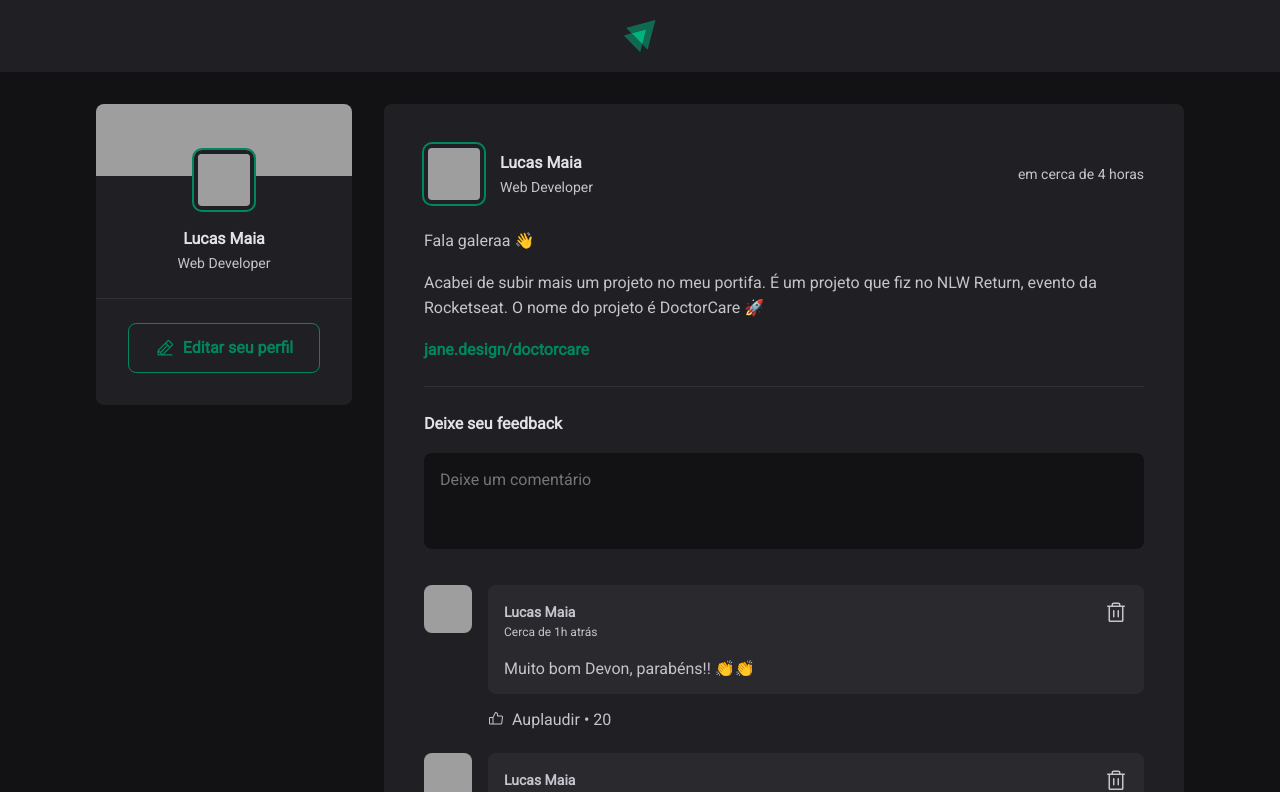
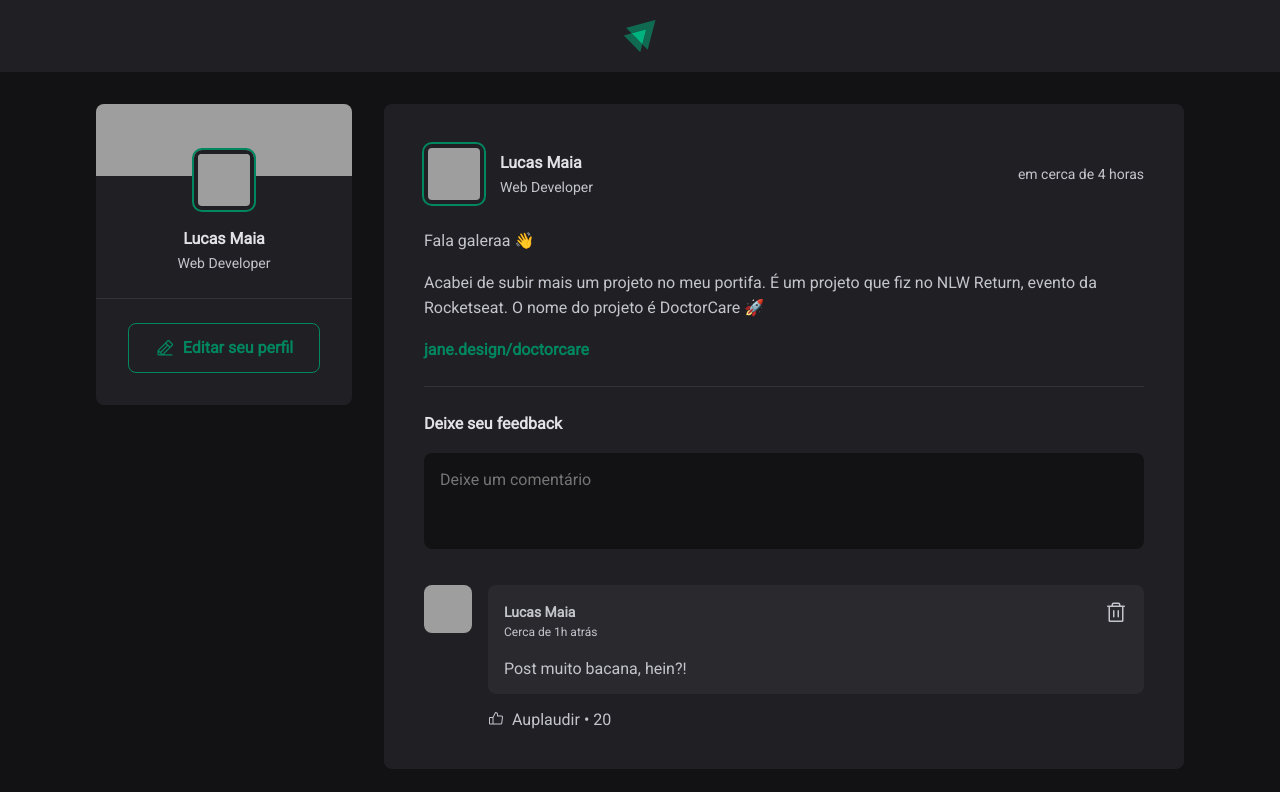
Before and after one commit to lucaskmpz/social-network, a React (Vite) app: page / in a window 1280 px wide. Shown: the top 792 px of the page. Built offline with nearby package versions, Linux system fonts and the light colour scheme; grey boxes are pictures that could not be loaded.

Commit message:
feat delete comment

```diff
--- a/src/App.jsx
+++ b/src/App.jsx
@@ -56,6 +56,7 @@
           {posts.map((post) => {
             return (
               <Post
+                key={post.id}
                 author={post.author}
                 content={post.content}
                 publishedAt={post.publishedAt}
--- a/src/components/Comment.jsx
+++ b/src/components/Comment.jsx
@@ -2,7 +2,11 @@
 import { Avatar } from "./Avatar";
 import styles from "./Comment.module.css";
 
-export function Comment() {
+export function Comment({ content, onDeleteComment }) {
+  function handleDeleteComment() {
+    onDeleteComment(content);
+  }
+
   return (
     <div className={styles.comment}>
       <Avatar hasBorder={false} src="https://github.com/lucaskmpz.png" />
@@ -20,12 +24,12 @@
               </time>
             </div>
 
-            <button title="Deletar comentário">
+            <button onClick={handleDeleteComment} title="Deletar comentário">
               <Trash size={24} />
             </button>
           </header>
 
-          <p>Muito bom Devon, parabéns!! 👏👏</p>
+          <p>{content}</p>
         </div>
 
         <footer>
--- a/src/components/Post.jsx
+++ b/src/components/Post.jsx
@@ -5,8 +5,13 @@
 import { Comment } from "./Comment";
 
 import styles from "./Post.module.css";
+import { useState } from "react";
 
 export function Post({ author, publishedAt, content }) {
+  const [comments, setComments] = useState(["Post muito bacana, hein?!"]);
+
+  const [newCommentText, setNewCommentText] = useState("");
+
   const publishedDateFormatted = format(
     publishedAt,
     "d 'de' LLLL 'às' HH:mm'h'",
@@ -19,6 +24,25 @@
     locale: ptBR,
     addSuffix: true,
   });
+
+  function handleCreateNewComment() {
+    event.preventDefault();
+
+    setComments([...comments, newCommentText]);
+    setNewCommentText("");
+  }
+
+  function handleNewCommentChange() {
+    setNewCommentText(event.target.value);
+  }
+
+  function deleteComment(commentToDelete) {
+    const commentsWithoutDeletedOne = comments.filter((comment) => {
+      return comment !== commentToDelete;
+    });
+
+    setComments(commentsWithoutDeletedOne);
+  }
 
   return (
     <article className={styles.post}>
@@ -42,10 +66,10 @@
       <div className={styles.content}>
         {content.map((line) => {
           if (line.type === "paragraph") {
-            return <p>{line.content}</p>;
+            return <p key={line.content}>{line.content}</p>;
           } else if (line.type === "link") {
             return (
-              <p>
+              <p key={line.content}>
                 <a href="#">{line.content}</a>
               </p>
             );
@@ -53,10 +77,15 @@
         })}
       </div>
 
-      <form className={styles.commentForm}>
+      <form onSubmit={handleCreateNewComment} className={styles.commentForm}>
         <strong>Deixe seu feedback</strong>
 
-        <textarea placeholder="Deixe um comentário" />
+        <textarea
+          name="comment"
+          placeholder="Deixe um comentário"
+          value={newCommentText}
+          onChange={handleNewCommentChange}
+        />
 
         <footer>
           <button type="submit">Publicar</button>
@@ -64,9 +93,15 @@
       </form>
 
       <div className={styles.commentList}>
-        <Comment />
-        <Comment />
-        <Comment />
+        {comments.map((comment) => {
+          return (
+            <Comment
+              key={comment}
+              content={comment}
+              onDeleteComment={deleteComment}
+            />
+          );
+        })}
       </div>
     </article>
   );
```
